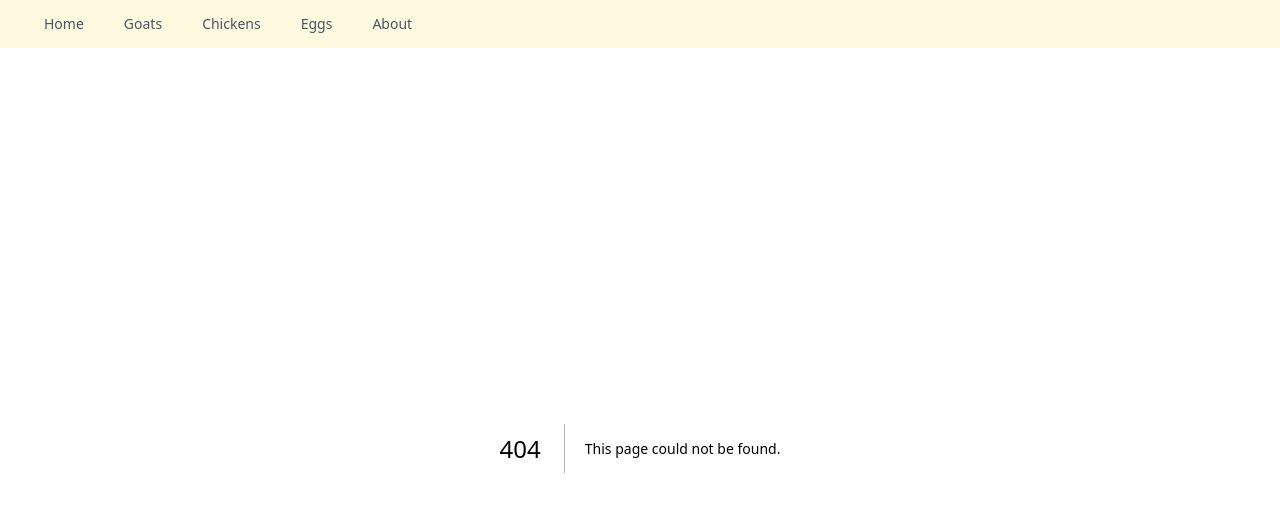
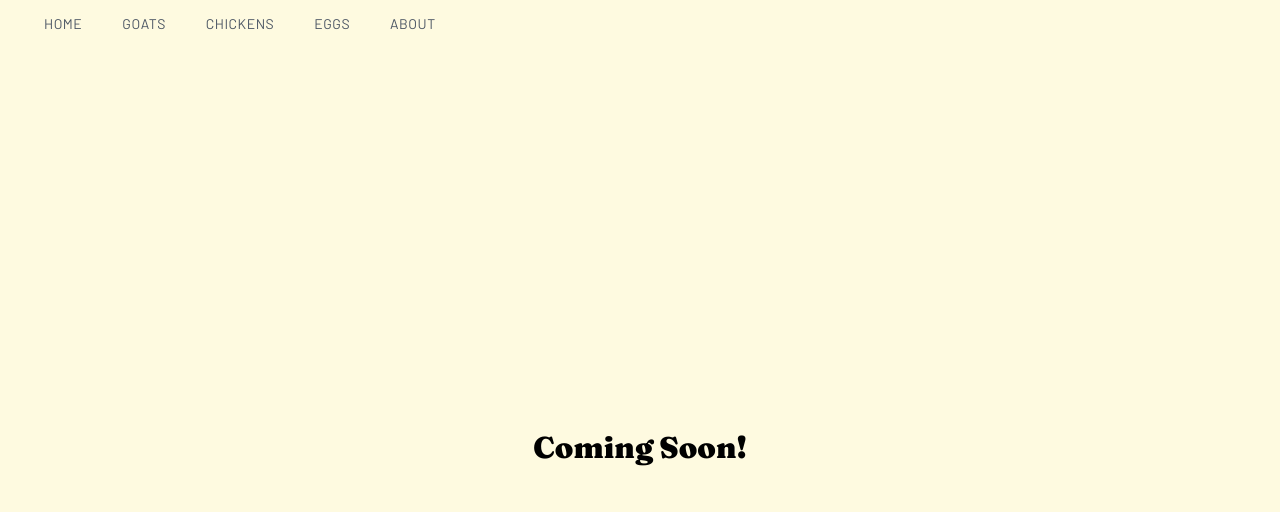
Before and after one commit to mematthew123/hufford-homestead, a Next.js app: page /about in a window 1280 px wide. Before the commit this address had no page. Shown: the top 512 px of the page. Built offline with nearby package versions, Linux system fonts and the light colour scheme.

Commit message:
updated font's and typography

```diff
--- a/components/Locate.jsx
+++ b/components/Locate.jsx
@@ -1,16 +1,13 @@
 import { Container } from "@/components/Container";
-
-
 
 export function Locate() {
   return (
     <section id="locate" aria-label="Locate" className="py-2 sm:py-12">
       <Container>
         <div className="md:text-center">
-          <h2 className="font-display text-3xl tracking-tight text-white sm:text-4xl">
-          </h2>
-          <p className="mt-4 text-lg text-slate-400">
-            401 W Moore st, Glens Ferry ID
+          <h2 className="font-display text-3xl tracking-tight text-white sm:text-4xl"></h2>
+          <p className=" text-lg text-slate-400">
+            123 W Moore st, Glens Ferry ID
           </p>
         </div>
 
--- a/components/Nav.jsx
+++ b/components/Nav.jsx
@@ -19,7 +19,7 @@ function classNames(...classes) {
 
 export default function Nav() {
   return (
-    <Disclosure as="nav" className="bg-[#fefae0ff]">
+    <Disclosure as="nav" className="nav-menu">
       {({ open }) => (
         <>
           <div className="mx-auto max-w-7xl px-2 sm:px-6 lg:px-2">
--- /dev/null
+++ b/pages/about.jsx
@@ -0,0 +1,13 @@
+import React from "react";
+
+const About = () => {
+  return (
+    <div className="min-h-screen flex items-center justify-center">
+      <h1 className="text-3xl font-bold text-center font-fraunces ">
+        Coming Soon!
+      </h1>
+    </div>
+  );
+};
+
+export default About;
--- a/pages/chickens.jsx
+++ b/pages/chickens.jsx
@@ -29,11 +29,16 @@ export default function Chickens({ chickens }) {
   return (
     <div className="flex flex-col md:flex-row col-auto justify-between ">
       <div className="min-h-screen bottom-6 mx-auto max-w-7xl px-4 sm:mt-24 md:mt-24 text-center justify-center ">
-        <h1 className="font-extrabold text-gray-900">
-          <p className="text-xl sm:text-3xl md:text-4xl">Hufford Homestead</p>
-        </h1>
-        <h3 className="text-xl sm:text-3xl md:text-4xl">Chickens!</h3>
-
+        <h2 className="font-fraunces text-3xl tracking-tight text-slate-800 sm:text-4xl mb-4">
+          Chickens{" "}
+        </h2>
+        <p className="text-xl text-gray-500 container pb-8 font-barlow line-clamp-6 leading-tight">
+          We take pride in raising a variety of chickens, from heritage breeds
+          to the classic egg layers. Our chickens are free-range, enjoying a
+          natural diet and access to plenty of space to roam. They provide us
+          with delicious, nutritious eggs and make wonderful pets for any
+          backyard farm.
+        </p>
         <div className=" justify-center grid grid-cols-1 gap-y-10 gap-x-6 sm:grid-cols-2 lg:grid-cols-3 xl:grid-cols-4 xl:gap-x-8">
           {mappedChickens.length ? (
             mappedChickens.map((c, index) => (
@@ -47,7 +52,6 @@ export default function Chickens({ chickens }) {
                 </h3>
                 <img src={c.image} alt={c.name} />
                 <p className="text-lg text-gray-500">Read More</p>
-
               </div>
             ))
           ) : (
--- a/pages/eggs.jsx
+++ b/pages/eggs.jsx
@@ -29,12 +29,15 @@ export default function Eggs({ egg }) {
   return (
     <div className="flex flex-col md:flex-row col-auto justify-between ">
       <div className="min-h-screen bottom-6 mx-auto max-w-7xl px-4 sm:mt-24 md:mt-24 text-center justify-center ">
-        <h1 className="font-extrabold text-gray-900">
-          <p className="text-xl sm:text-3xl md:text-4xl">Hufford Homestead</p>
-        </h1>
-        <h3 className="text-xl sm:text-3xl md:text-4xl">Eggs!</h3>
+       <h2  className="font-fraunces text-3xl tracking-tight text-slate-800 sm:text-4xl mb-4"> Eggs</h2>
+        <p className="text-xl text-gray-500 container pb-8 font-barlow line-clamp-6 leading-tight">
+          {" "}
+          Taste the difference of farm-fresh eggs! Our
+          happy, healthy hens lay eggs with bright yolks and firm whites,
+          perfect for your morning breakfast or your favorite baking recipe.
+        </p>
 
-        <div className=" justify-center grid grid-cols-1 gap-y-10 gap-x-6 sm:grid-cols-2 lg:grid-cols-3 xl:grid-cols-4 xl:gap-x-8">
+        <div className=" pb-8 justify-center grid grid-cols-1 gap-y-10 gap-x-6 sm:grid-cols-2 lg:grid-cols-3 xl:grid-cols-4 xl:gap-x-8">
           {mappedEggs.length ? (
             mappedEggs.map((g, index) => (
               <div
--- a/pages/goats.jsx
+++ b/pages/goats.jsx
@@ -1,3 +1,4 @@
+/* eslint-disable react/no-unescaped-entities */
 import imageUrlBuilder from "@sanity/image-url";
 import { useState, useEffect } from "react";
 import { useRouter } from "next/router";
@@ -29,10 +30,18 @@ export default function Goats({ goats }) {
   return (
     <div className="flex flex-col md:flex-row col-auto justify-between ">
       <div className="min-h-screen bottom-6 mx-auto max-w-7xl px-4 sm:mt-24 md:mt-24 text-center justify-center ">
-        <h1 className="font-extrabold text-gray-900">
-          <p className="text-xl sm:text-3xl md:text-4xl">Hufford Homestead</p>
-        </h1>
-        <h3 className="text-xl sm:text-3xl md:text-4xl">Goats!</h3>
+        <h2 className="font-fraunces text-3xl tracking-tight text-slate-800 sm:text-4xl mb-4">
+          {" "}
+          Goats
+        </h2>
+
+        <p className="text-xl text-gray-500 container pb-8 font-barlow line-clamp-6 leading-tight">
+          Our goats are raised on open pastures, with plenty of room to graze
+          and play. We have a variety of breeds, including Nigerian Dwarf,
+          Nubian, and Boer goats, all perfect for dairy or meat production.
+          Whether you're looking for a new addition to your farm or a friendly
+          pet, our goats are sure to bring joy to your life.
+        </p>
 
         <div className=" justify-center grid grid-cols-1 gap-y-10 gap-x-6 sm:grid-cols-2 lg:grid-cols-3 xl:grid-cols-4 xl:gap-x-8">
           {mappedGoats.length ? (
--- a/pages/index.js
+++ b/pages/index.js
@@ -1,7 +1,7 @@
 /* eslint-disable react/no-unescaped-entities */
 import Head from "next/head";
 import ChickenImage from "../public/chickenHeld.jpg";
-import GoatImage from "../public/goatInHay.jpg";
+import GoatImage from "/Users/matthewrhoads/Developer/hufford-homestead/public/whiteGoate.jpg";
 import EggImage from "../public/eggs.jpg";
 import Link from "next/link";
 import { useState } from "react";
@@ -24,14 +24,16 @@ const Home = () => {
       <div className="min-h-screen ">
         <section className="bg-cover bg-center py-20">
           <div className="text-center text-papaya-whip">
-            <h2 className="text-5xl font-bold">Welcome to Hufford Homestead</h2>
-            <p className="text-2xl mt-4">
+            <h2 className="text-5xl font-bold font-fraunces text-fraunces-40 leading-fraunces-48 ">
+              Welcome to Hufford Homestead
+            </h2>
+            <p className="text-2xl mt-4 font-barlow text-barlow-16 leading-barlow-24">
               The home of sustainable and organic farming
             </p>
           </div>
         </section>
         <section className="py-16 ">
-          <h2 className="text-center text-4xl font-bold text-cornsilk mb-10">
+          <h2 className="text-center text-4xl font-bold text-cornsilk mb-10 font-fraunces text-fraunces-40 leading-fraunces-48">
             Our Homestead
           </h2>
           <div className="grid grid-cols-1 md:grid-cols-3 gap-10 mx-auto max-w-7xl px-2 sm:px-6 lg:px-2">
@@ -45,7 +47,7 @@ const Home = () => {
                 <h3 className="text-2xl font-bold text-reseda-green mb-2">
                   Goats
                 </h3>
-                <p>Healthy and well-taken-care-of goats for milk and meat.</p>
+                <p>Healthy and well-taken-care-of goats.</p>
               </Link>
             </div>
             <div className="bg-white rounded-lg p-6">
@@ -76,10 +78,10 @@ const Home = () => {
             </div>
           </div>
         </section>
-        <section className="bg-tea-green py-2">
+        <section className="bg-tea-green py-8">
           <div className="container mx-auto text-center">
-            <h2 className="text-2xl font-bold text-ash-gray mb-4">
-            We'd love to hear from you!
+            <h2 className=" pt-8 text-2xl font-bold text-ash-gray mb-4 font-fraunces text-fraunces-40 leading-fraunces-48">
+              We'd love to hear from you!
             </h2>
             <p className="text-xl text-ash-gray mb-1">
               <button
@@ -90,7 +92,6 @@ const Home = () => {
               </button>
               <ContactModal modalOpen={modalOpen} toggleModal={toggleModal} />
             </p>
-
             <Locate />
           </div>
         </section>
--- a/styles/globals.css
+++ b/styles/globals.css
@@ -1,10 +1,76 @@
 /* styles/globals.css */
+@import url("https://fonts.googleapis.com/css2?family=Fraunces:wght@900&display=swap");
+@import url("https://fonts.googleapis.com/css2?family=Barlow:wght@400;700&display=swap");
+
 @tailwind base;
 @tailwind components;
 @tailwind utilities;
 
-:root{
-    background: #fefae0ff;
+:root {
+  background: #fefae0ff;
+}
+
+.nav-menu {
+  font-family: "Barlow", sans-serif;
+  font-weight: 600;
+  font-size: 16px;
+  line-height: 24px;
+  letter-spacing: 0.5px;
+  text-transform: uppercase;
+  color: black;
+}
+
+h1 {
+  font-family: Fraunces 9pt;
+  font-size: 48px;
+  font-weight: 900;
+  line-height: 56px;
+  letter-spacing: 0px;
+  text-align: center;
+}
+
+h2 {
+  font-family: Fraunces 9pt;
+  font-size: 40px;
+  font-weight: 900;
+  line-height: 48px;
+  letter-spacing: 0px;
+  text-align: center;
+}
+
+h3 {
+  font-family: Fraunces 9pt;
+  font-size: 32px;
+  font-weight: 900;
+  line-height: 40px;
+  letter-spacing: 0px;
+  text-align: center;
+}
+
+h4 {
+  font-family: Fraunces 9pt;
+  font-size: 24px;
+  font-weight: 900;
+  line-height: 32px;
+  letter-spacing: 0px;
+  text-align: center;
+}
+
+h5 {
+  font-family: Fraunces 9pt;
+  font-size: 20px;
+  font-weight: 900;
+  line-height: 24px;
+  letter-spacing: 0px;
+  text-align: center;
+}
+
+p {
+  font-family: "Barlow", sans-serif;
+  font-weight: 400;
+  overflow-wrap: break-word;
+  line-height: 24px;
+  color: black;
 }
 
 .bg-tea-green {
--- a/tailwind.config.js
+++ b/tailwind.config.js
@@ -1,18 +1,27 @@
 /** @type {import('tailwindcss').Config} */
 module.exports = {
   content: [
-    './pages/**/*.{js,ts,jsx,tsx,mdx}',
-    './components/**/*.{js,ts,jsx,tsx,mdx}',
-    './app/**/*.{js,ts,jsx,tsx,mdx}',
+    "./pages/**/*.{js,ts,jsx,tsx,mdx}",
+    "./components/**/*.{js,ts,jsx,tsx,mdx}",
+    "./app/**/*.{js,ts,jsx,tsx,mdx}",
   ],
   theme: {
     extend: {
-      backgroundImage: {
-        'gradient-radial': 'radial-gradient(var(--tw-gradient-stops))',
-        'gradient-conic':
-          'conic-gradient(from 180deg at 50% 50%, var(--tw-gradient-stops))',
+      fontFamily: {
+        fraunces: ["Fraunces", "serif"],
+        barlow: ["Barlow", "sans-serif"],
+      },
+      fontSize: {
+        body: ["16px", "26px"],
+        h1: ["72px", "72px"],
+        h2: ["40px", "48px"],
+        h3: ["32px", "36px"],
+        h4: ["24px", "32px"],
       },
     },
   },
+  variants: {
+    extend: {},
+  },
   plugins: [],
-}
+};
```
Also changed, not shown: public/whiteGoate.jpg (added).
